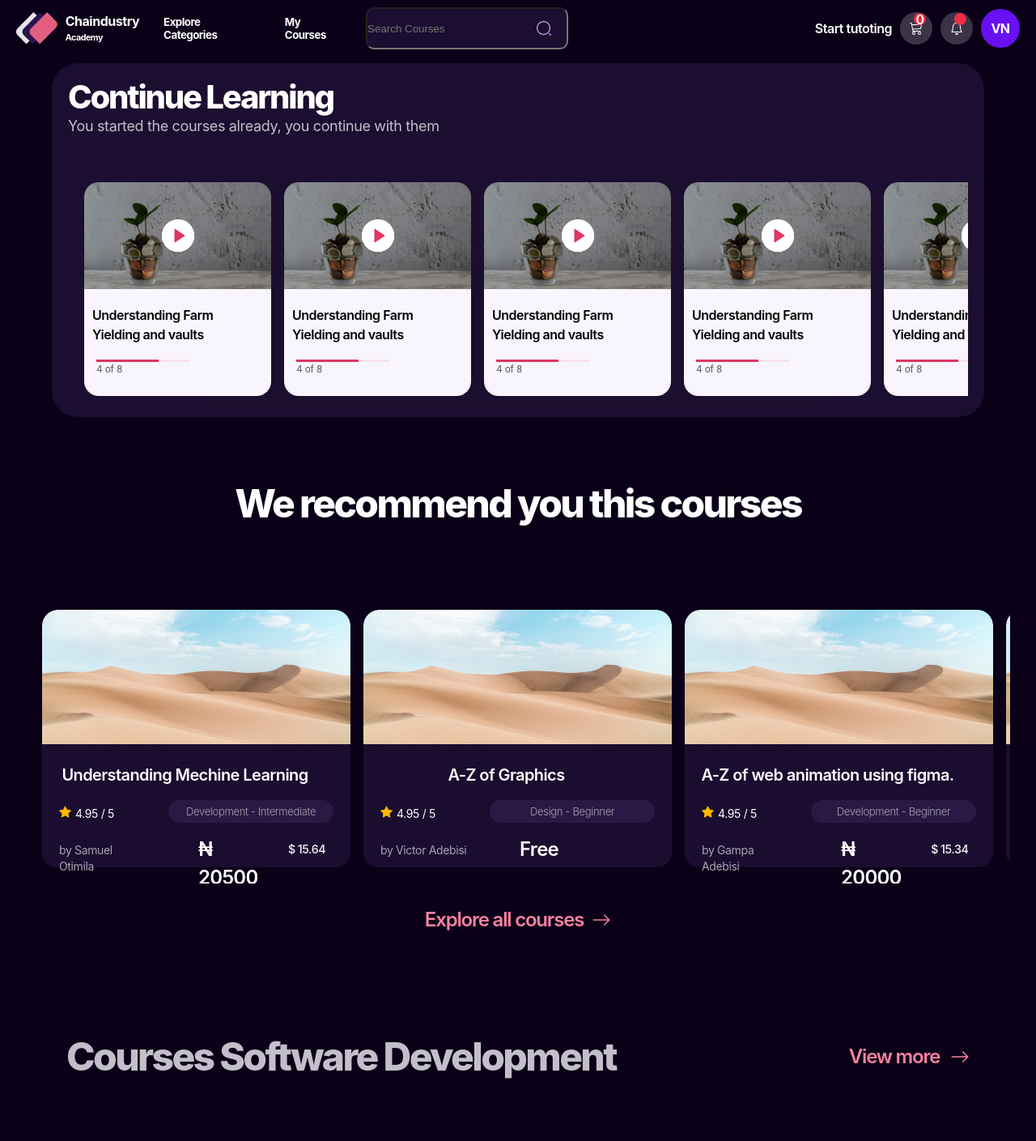
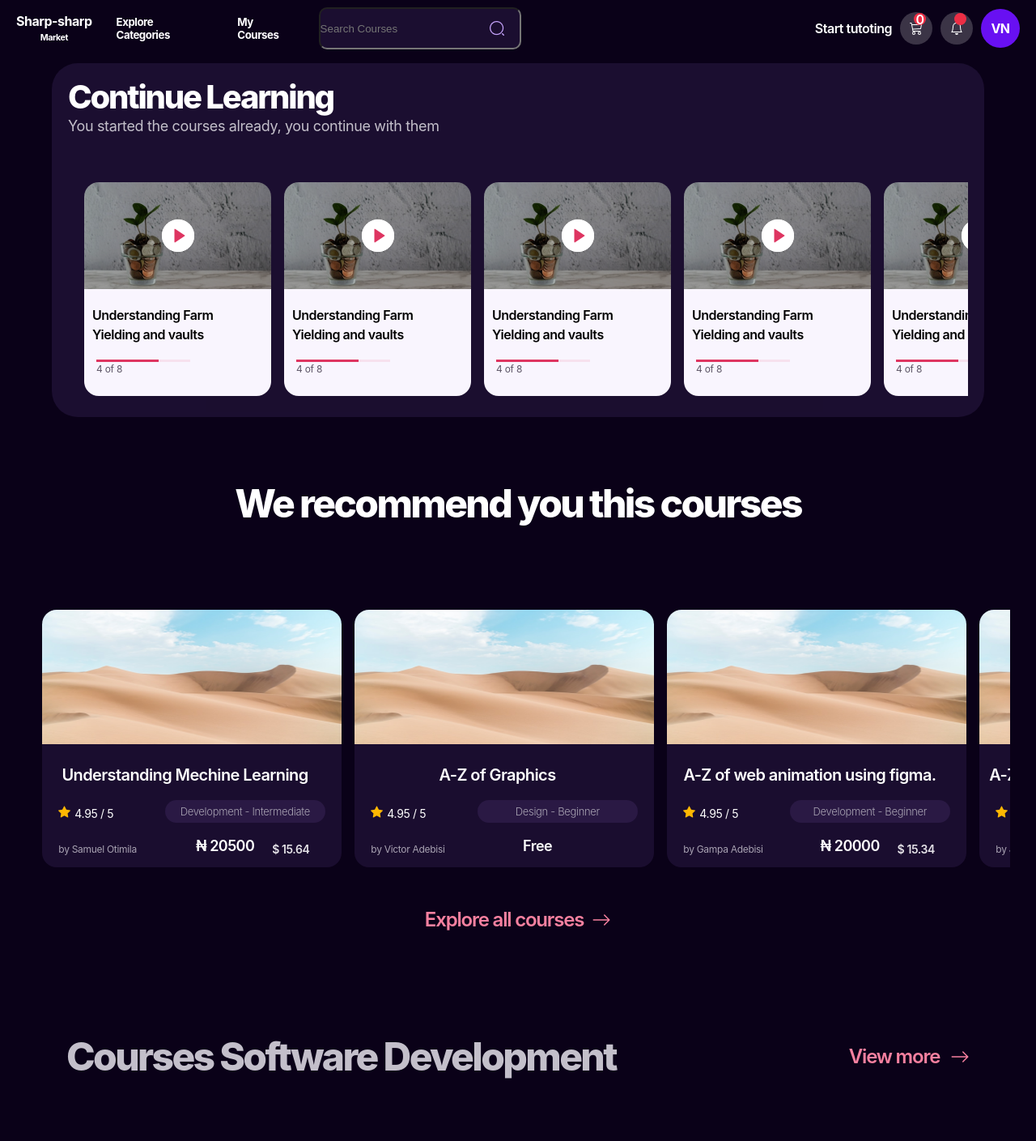
Before and after one commit to FridayOkpok/chainIndustry, a React (Vite) app: page / in a window 1280 px wide. Shown: the top 1409 px of the page at 81% size. Built offline with nearby package versions, Linux system fonts and the light colour scheme.

Commit message:
username_updatye

```diff
--- a/src/App.jsx
+++ b/src/App.jsx
@@ -7,7 +7,7 @@ import {
   RouterProvider,
 } from "react-router-dom";
 import HomePageContainer from "./pages/homePage/HomePage";
-import NavBar from "./component/NavBar/NavBar";
+import TopNavBar from "./component/NavBar/NavBar";
 import IssignedInComponent from "./component/HomeComponent/userLogedIn";
 import ExploreCoursesContainer from "./pages/ExplorePage/Explore";
 import ExplorAllCourses from "./pages/ExplorePage/ExplorAllCourse";
@@ -24,7 +24,7 @@ import VerifyEmail from "./pages/VerifyEmailPge/VerifyEmail";
 const router = createBrowserRouter(
   createRoutesFromElements(
     <>
-      <Route path="/" element={<NavBar />}>
+      <Route path="/" element={<TopNavBar />}>
         <Route index element={<HomePageContainer />} />
         <Route path=":courseId" element={<CourseDetailsPage />} />
         <Route index element={<IssignedInComponent />} />
--- a/src/component/HomeComponent/Courses.jsx
+++ b/src/component/HomeComponent/Courses.jsx
@@ -82,7 +82,7 @@ export const CustomCourseTopStyle = styled(CourseTopStyle)`
 `;
 
 export const EachCourseCustomStyle = styled(EachCource)`
-  width: 381px;
+  width: 370px;
   cursor: pointer;
 `;
 
@@ -150,7 +150,7 @@ export const DetailedTextSection = styled.div`
     font-family: "SF Pro Text";
     font-style: normal;
     font-weight: 400;
-    font-size: 14px;
+    font-size: 12px;
     line-height: 145.34%;
     letter-spacing: -0.025em;
 
@@ -161,6 +161,7 @@ export const DetailedTextSection = styled.div`
     display: flex;
     flex-direction: row;
     align-items: center;
+    justify-content: center;
     padding: 0px;
     gap: 10px;
 
@@ -170,12 +171,13 @@ export const DetailedTextSection = styled.div`
 
   & .price span {
     display: flex;
+
     height: 35px;
 
     font-family: "SF Pro Text";
     font-style: normal;
     font-weight: 600;
-    font-size: 24px;
+    font-size: 18px;
     line-height: 145.34%;
     letter-spacing: -0.03em;
 
--- a/src/component/NavBar/NavBar.jsx
+++ b/src/component/NavBar/NavBar.jsx
@@ -12,7 +12,7 @@ import UserCart from "../cart/Cart";
 import PaymentSection from "../payment/payment";
 import NotificationContainer from "../notificationSection/notificationContainer";
 
-function NavBar() {
+function TopNavBar() {
   const showPopupMenu = useSelector((store) => store.ui.onShowPopUpMenu);
   const showCart = useSelector((store) => store.ui.onShowCart);
   const showPayment = useSelector((store) => store.ui.onShowPaymentCard);
@@ -42,7 +42,7 @@ function NavBar() {
   );
 }
 
-export default NavBar;
+export default TopNavBar;
 
 const NavWrapper = styled.div`
   display: flex;
--- a/src/component/NavBar/orgName.jsx
+++ b/src/component/NavBar/orgName.jsx
@@ -21,7 +21,7 @@ export const LogoAreaContainer = styled.div`
   & div {
     display: flex;
     flex-direction: column;
-    align-items: flex-start;
+    align-items: center;
     padding: 0px;
     gap: 4px;
   }
@@ -40,10 +40,10 @@ function LogoAndName() {
 
   return (
     <LogoAreaContainer onClick={onGoToHomeHandelerFn}>
-      <img src={logo} alt="Logo" />
+      {/* <img src={logo} alt="Logo" /> */}
       <div>
-        <h4> Chaindustry</h4>
-        <h6> Academy</h6>
+        <h4> Sharp-sharp</h4>
+        <h6> Market</h6>
       </div>
     </LogoAreaContainer>
   );
```
